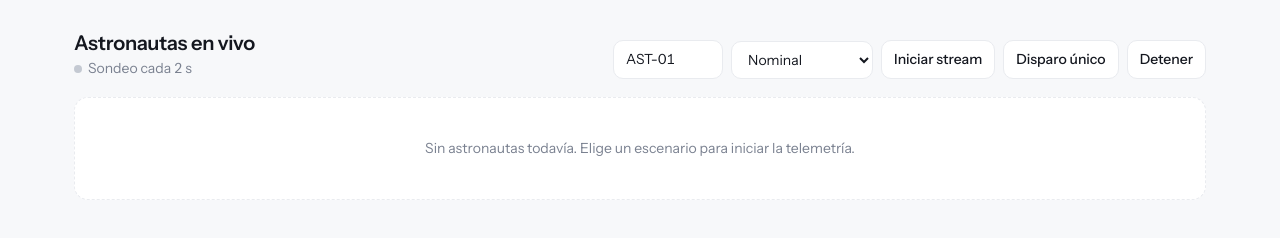
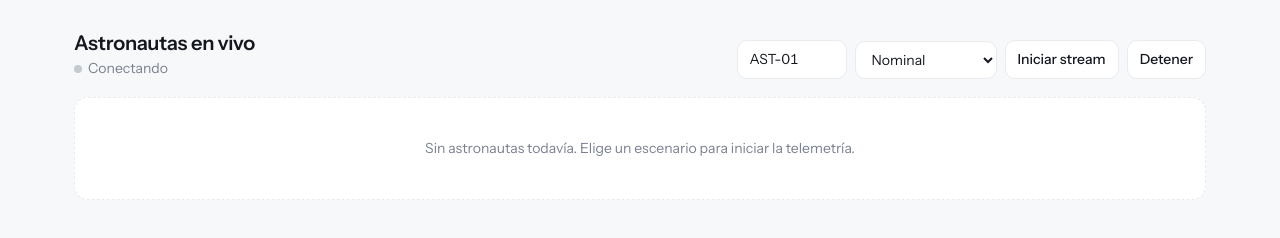
Before and after one commit to IndieSeal/Hackathon-NASA-SpaceApps, a website: page multi.html in a window 1280 px wide. Drawn offline with Linux system fonts and the light colour scheme; no server answers.

Commit message:
Remover disparo unico

```diff
--- a/multi.html
+++ b/multi.html
@@ -27,7 +27,6 @@
             <option value="infeccion">Infección</option>
           </select>
           <button class="ghost" id="mStart">Iniciar stream</button>
-          <button class="ghost" id="mShot">Disparo único</button>
           <button class="ghost" id="mStop">Detener</button>
         </div>
       </header>
```
Also changed, not shown: README.md.
